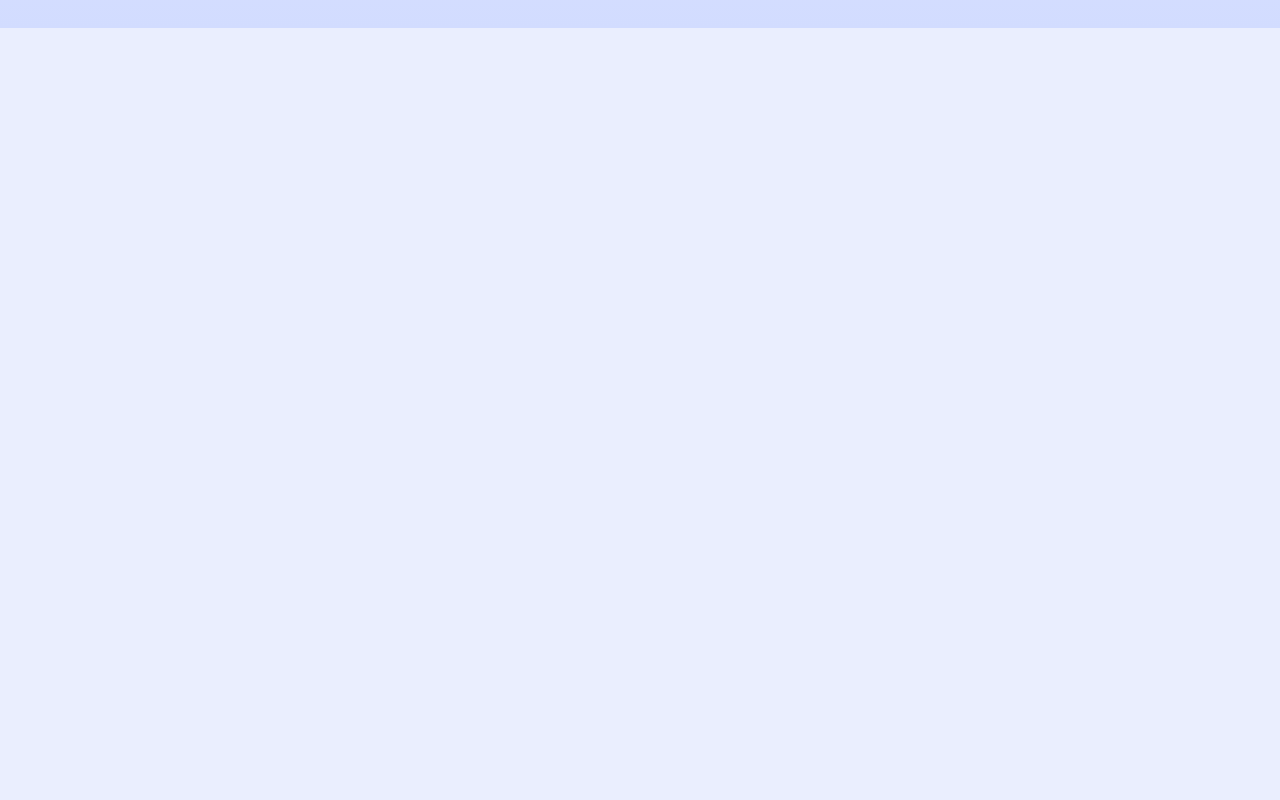
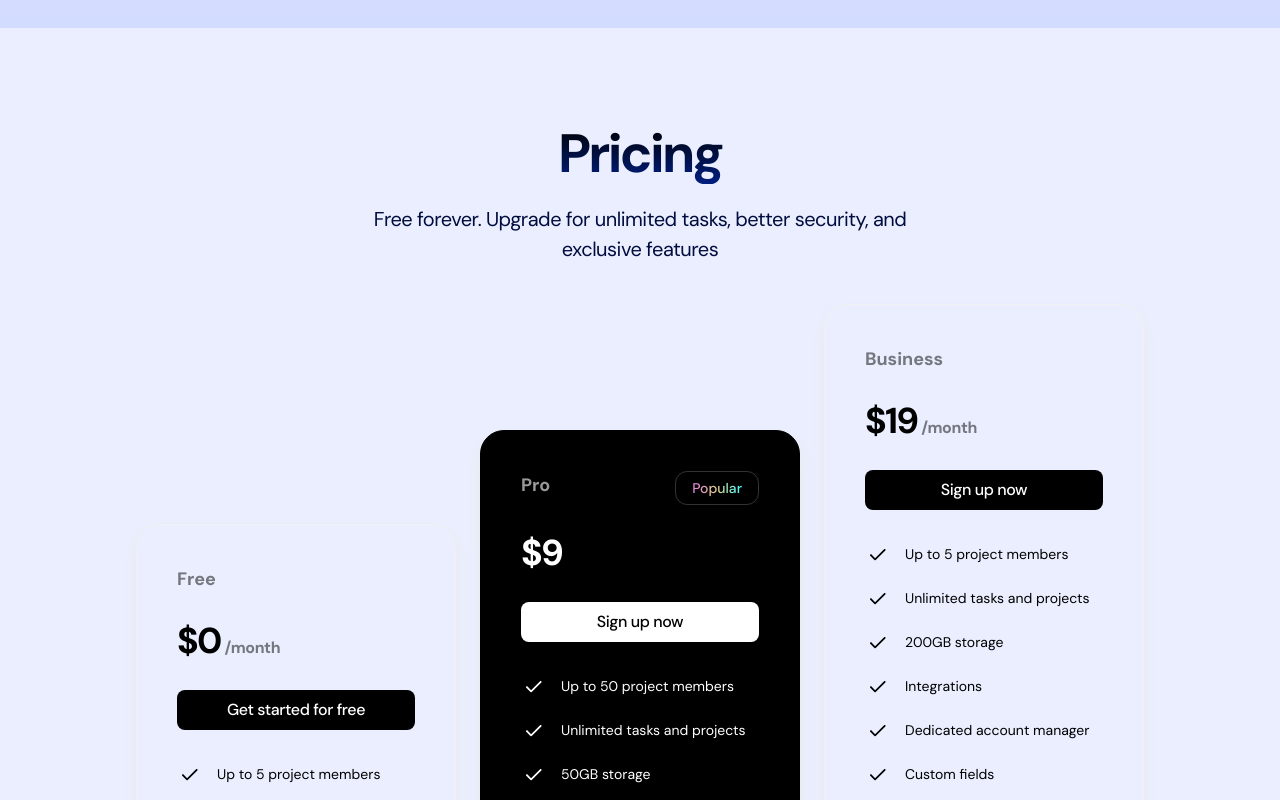
Before and after one commit to Vader4k/Animated-landing-page, a Next.js app: page / in a window 1280 px wide. Shown: the part 2080-2880 px from the top of the page. Before the commit the page ends 2108 px from the top, so only its background shows below. Built offline with nearby package versions, Linux system fonts and the light colour scheme.

Commit message:
done with perfect pricing section

```diff
--- a/src/app/globals.css
+++ b/src/app/globals.css
@@ -18,4 +18,10 @@
     .tag {
         @apply text-sm inline-flex border border-[#222]/10 px-3 py-1 rounded-lg tracking-tight
     }
+    .title {
+       @apply text-center text-3xl md:text-[54px] md:leading-[60px] font-bold tracking-tighter bg-gradient-to-b from-black to-[#001E80] text-transparent bg-clip-text
+    }
+    .desc {
+        @apply text-center text-[20px] leading-[30px] tracking-tight text-[#010D3E]
+    }
 }
--- a/src/app/page.tsx
+++ b/src/app/page.tsx
@@ -1,6 +1,7 @@
 import { Header } from "@/sections/Header";
 import { Hero } from "@/sections/Hero";
 import { LogoTicker } from "@/sections/LogoTicker";
+import { Pricing } from "@/sections/Pricing";
 import { ProductShowcase } from "@/sections/ProductShowcase";
 
 export default function Home() {
@@ -10,6 +11,7 @@ export default function Home() {
       <Hero />
       <LogoTicker />
       <ProductShowcase />
+      <Pricing />
     </>
   );
 }
--- a/src/sections/Pricing.tsx
+++ b/src/sections/Pricing.tsx
@@ -1,3 +1,6 @@
+import CheckIcon from '@/assets/check.svg'
+import { twMerge } from 'tailwind-merge';
+
 const pricingTiers = [
   {
     title: "Free",
@@ -51,5 +54,51 @@ const pricingTiers = [
 ];
 
 export const Pricing = () => {
-  return null;
+  return (
+    <section className="py-24">
+      <div className="container">
+        <h2 className="title">Pricing </h2>
+        <p className="desc mt-5 max-w-[540px] mx-auto">Free forever. Upgrade for unlimited tasks, better security, and exclusive features</p>
+        <div className='flex flex-col gap-6 items-center mt-10 lg:flex-row lg:items-end lg:justify-center'>
+          {pricingTiers.map((items) => (
+            <div
+              key={items.title}
+              className={`${items.inverse && 'border-black bg-black text-white'} max-w-xs w-full p-10 rounded-3xl shadow-[0_7px_14px_#EAEAEA] border border-[#F1F1F1]`}
+            >
+              <div className='flex justify-between'>
+                <h3 className={twMerge('text-lg font-bold text-black/50', items.inverse === true && 'text-white/60')}>
+                  {items.title}
+                </h3>
+                {items.popular && (
+                  <div className='inline-flex text-sm px-4 py-1.5 rounded-xl border border-white/20'>
+                    <span className='bg-gradient-to-r from-[#DD7DDF] via-[#E1CD86] to-[#3BFFFF] text-transparent bg-clip-text font-medium'>
+                      Popular
+                    </span>
+                  </div>
+                )}
+              </div>
+              <div className='flex items-baseline gap-1 mt-[30px]'>
+                <span className='text-4xl font-bold tracking-tighter leading-none'>${items.monthlyPrice}</span>
+                <span className='tracking-tight font-bold text-black/50'>/month</span>
+              </div>
+              <button className={twMerge('btn btn-primary w-full mt-[30px]', items.inverse === true && 'bg-white text-black')}>
+                {items.buttonText}
+              </button>
+              <ul className='flex flex-col gap-5 mt-[32px]'>
+                {items.features.map((feature) => (
+                  <li
+                    className='text-sm flex items-center gap-4'
+                    key={feature}
+                  >
+                    <CheckIcon className="h-6 w-6"/>
+                    <span>{feature}</span>
+                  </li>
+                ))}
+              </ul>
+            </div>
+          ))}
+        </div>
+      </div>
+    </section>
+  );
 };
--- a/src/sections/ProductShowcase.tsx
+++ b/src/sections/ProductShowcase.tsx
@@ -11,8 +11,8 @@ export const ProductShowcase = () => {
           <div className="flex justify-center">
             <div className="tag">Boost your productivity</div>
           </div>
-          <h2 className="text-center text-3xl md:text-[54px] md:leading-[60px] font-bold tracking-tighter bg-gradient-to-b from-black to-[#001E80] text-transparent bg-clip-text mt-5">A more effective way to track your progress</h2>
-          <p className="text-center text-[20px] leading-[30px] tracking-tight text-[#010D3E] mt-5">
+          <h2 className="title mt-5">A more effective way to track your progress</h2>
+          <p className="desc mt-5">
             Effortlessly turn your ideas into a fully functional, responsive, Saas website in just minutes with this template.
           </p>
         </div>
```
